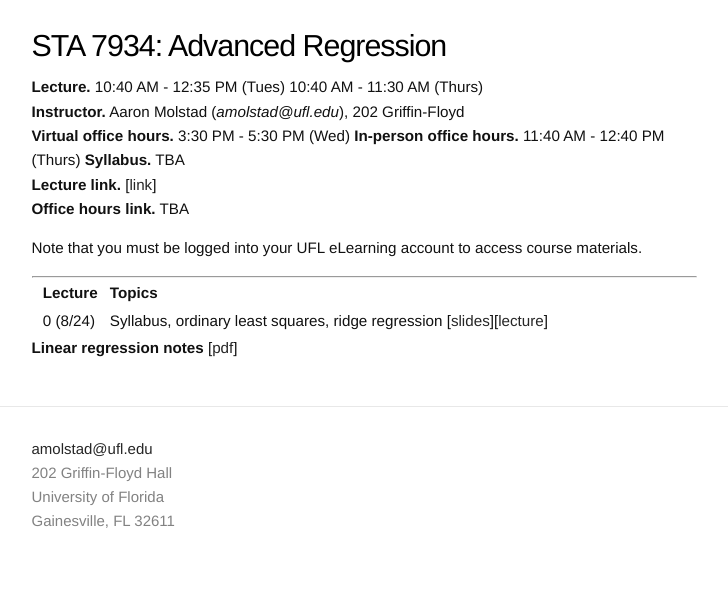
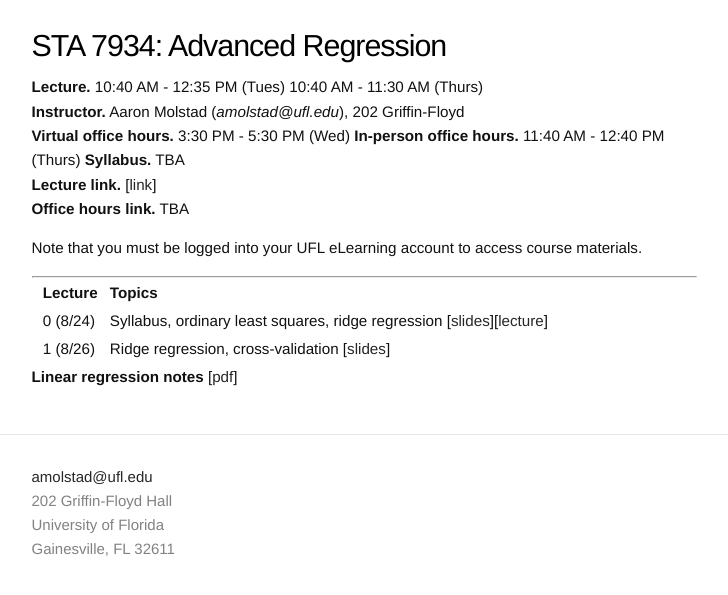
Before and after one commit to ajmolstad/ajmolstad.github.io, a Jekyll site: the page built from F21_STA7934.md, in a window 1280 px wide. Shown: the top 595 px of the page, without its empty margins (276-1004 px from the left). Built offline with Jekyll 4.4.1, drawn with Linux system fonts in a browser that asks for light colours.

Commit message:
Update F21_STA7934.md

```diff
--- a/F21_STA7934.md
+++ b/F21_STA7934.md
@@ -18,5 +18,6 @@ Note that you must be logged into your UFL eLearning account to access course ma
 
 ||  **Lecture** ||  **Topics**  ||
 || 0 (8/24)  || Syllabus, ordinary least squares, ridge regression [[slides](https://ufl.instructure.com/files/61559302/download?download_frd=1)][[lecture](https://ufl.instructure.com/courses/437665/files?preview=61563345)] ||
+|| 1 (8/26)  || Ridge regression, cross-validation [[slides](https://ufl.instructure.com/files/61614224/download?download_frd=1)] ||
 
 **Linear regression notes** [[pdf](https://ufl.instructure.com/files/61563332/download?download_frd=1)]
```
